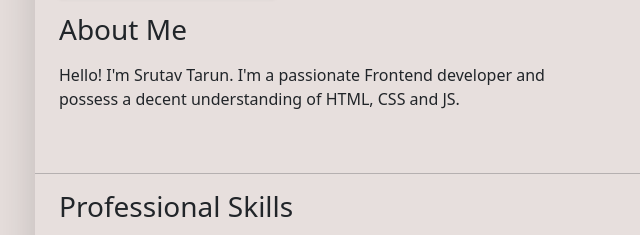
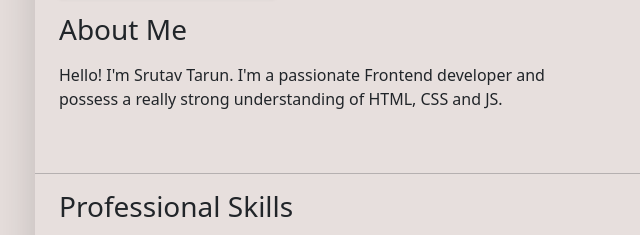
Before and after one commit to SrutavTarun/Resume, a website: page index.html in a window 1280 px wide. Shown: the part 327-562 px from the top of the page, 47-687 px from the left. Drawn offline with nearby package versions, Linux system fonts and the light colour scheme.

Commit message:
minor changes

```diff
--- a/index.html
+++ b/index.html
@@ -61,7 +61,7 @@
           <div class="row">
             <div class="col-md-6">
               <h2 class="h3 mb-3 ">About Me</h2>
-              <p>Hello! I'm Srutav Tarun. I'm a passionate Frontend developer and possess a decent understanding of HTML,
+              <p>Hello! I'm Srutav Tarun. I'm a passionate Frontend developer and possess a really strong understanding of HTML,
                 CSS and JS.</p>
             </div>
             <div class="col-md-5 offset-md-1">
```
